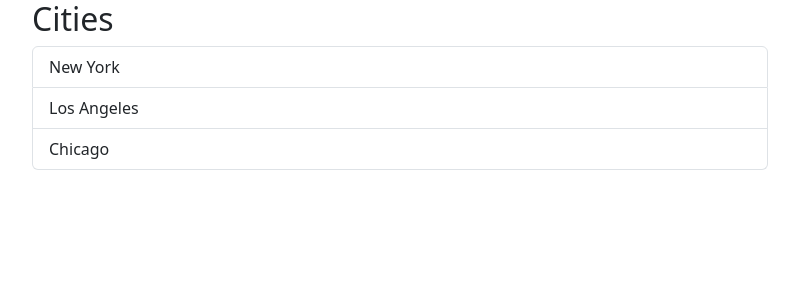
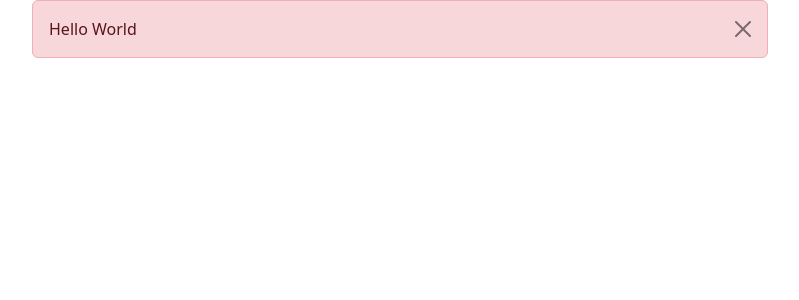
Before and after one commit to ravindranathbe/mosh-react-course, a React app: page / in a window 1280 px wide. Shown: the top 300 px of the page, without its empty margins (240-1039 px from the left). Built offline with nearby package versions, Linux system fonts and the light colour scheme; the HTML template or start-up script is replaced by a standard one.

Commit message:
refactor: update Alert component to use children prop and replace ListGroup in App.tsx

```diff
--- a/src/App.tsx
+++ b/src/App.tsx
@@ -1,19 +1,13 @@
 import "bootstrap/dist/css/bootstrap.min.css";
 import "./App.css";
-import ListGroup from "./components/ListGroup";
+import Alert from "./components/Alert";
 
 function App() {
-  const handleSelectItem = (item: string) => {
-    console.log(item);
-  };
-
   return (
     <>
-      <ListGroup
-        items={["New York", "Los Angeles", "Chicago"]}
-        heading="Cities"
-        onSelectItem={handleSelectItem}
-      />
+      <Alert onClose={() => console.log("Alert closed")}>
+        Hello <span>World</span>
+      </Alert>
     </>
   );
 }
--- a/src/components/Alert.tsx
+++ b/src/components/Alert.tsx
@@ -1,14 +1,15 @@
 import styles from "./Alert.module.css";
+import type { ReactNode } from "react";
 
 interface Props {
-  message: string;
   onClose: () => void;
+  children: ReactNode;
 }
 
-const Alert = ({ message, onClose }: Props) => {
+const Alert = ({ children, onClose }: Props) => {
   return (
     <div className="alert alert-danger alert-dismissible fade show">
-      {message}{" "}
+      {children}{" "}
       <button
         type="button"
         className="btn-close"
```
